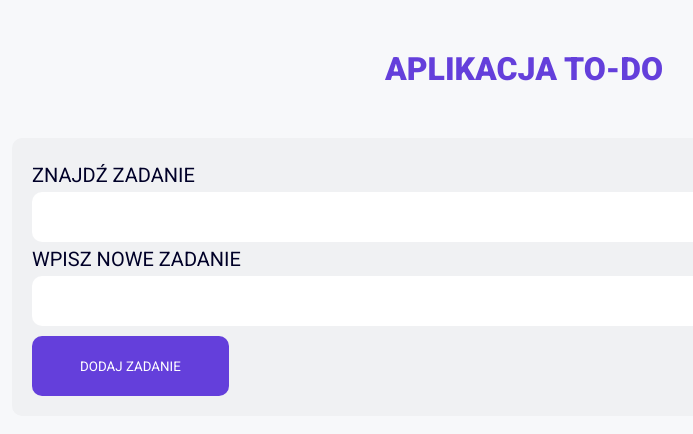
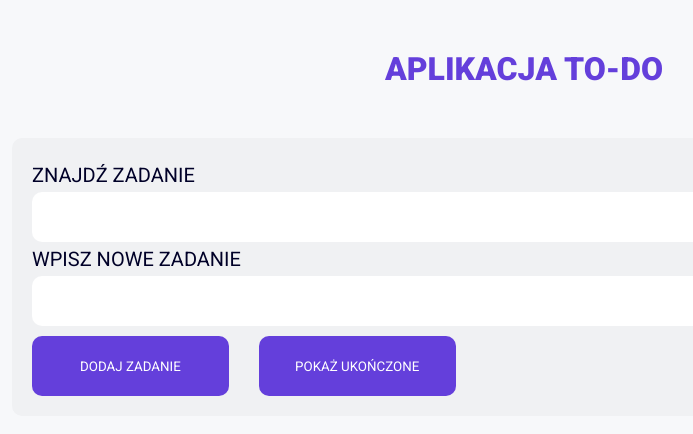
Before and after one commit to thekielek/App-To-Do-React, a React (Create React App) app: page / in a window 1280 px wide. Shown: the top 434 px of the page, without its empty margins (116-809 px from the left). Built offline with nearby package versions, Linux system fonts and the light colour scheme.

Commit message:
create some css and handleCompletedTasks function

```diff
--- a/src/components/Createtask.css
+++ b/src/components/Createtask.css
@@ -24,10 +24,16 @@
   height: 50px;
   border-radius: 10px;
 }
-
-.form__button {
+.buttons {
+  display: flex;
+  flex-direction: row;
+  justify-content: flex-start;
+}
+.buttons__item {
   width: 20%;
   margin-top: 10px;
+  margin-right: 30px;
+
   border-radius: 10px;
   height: 60px;
   background-color: var(--purpleColor);
--- a/src/components/Createtask.js
+++ b/src/components/Createtask.js
@@ -21,6 +21,12 @@ export const CreateTask = ({ todos, setTodo }) => {
     if (!value) return;
     addTask();
     setValue("");
+  };
+
+  const handleCompletedTasks = (e) => {
+    e.preventDefault();
+    const completedTasks = todos.filter((todo) => todo.completed === true);
+    setTodo(completedTasks);
   };
 
   const handleSearch = (e) => {
@@ -52,12 +58,20 @@ export const CreateTask = ({ todos, setTodo }) => {
         value={value}
         onChange={(e) => setValue(e.target.value)}
       />
-      <input
-        className="form__button"
-        type="submit"
-        value="Dodaj zadanie"
-        onClick={handleSubmit}
-      />
+      <div className="buttons">
+        <input
+          className="buttons__item"
+          type="submit"
+          value="Dodaj zadanie"
+          onClick={handleSubmit}
+        />
+        <input
+          className="buttons__item"
+          type="submit"
+          value="Pokaż ukończone"
+          onClick={handleCompletedTasks}
+        />
+      </div>
     </form>
   );
 };
```
